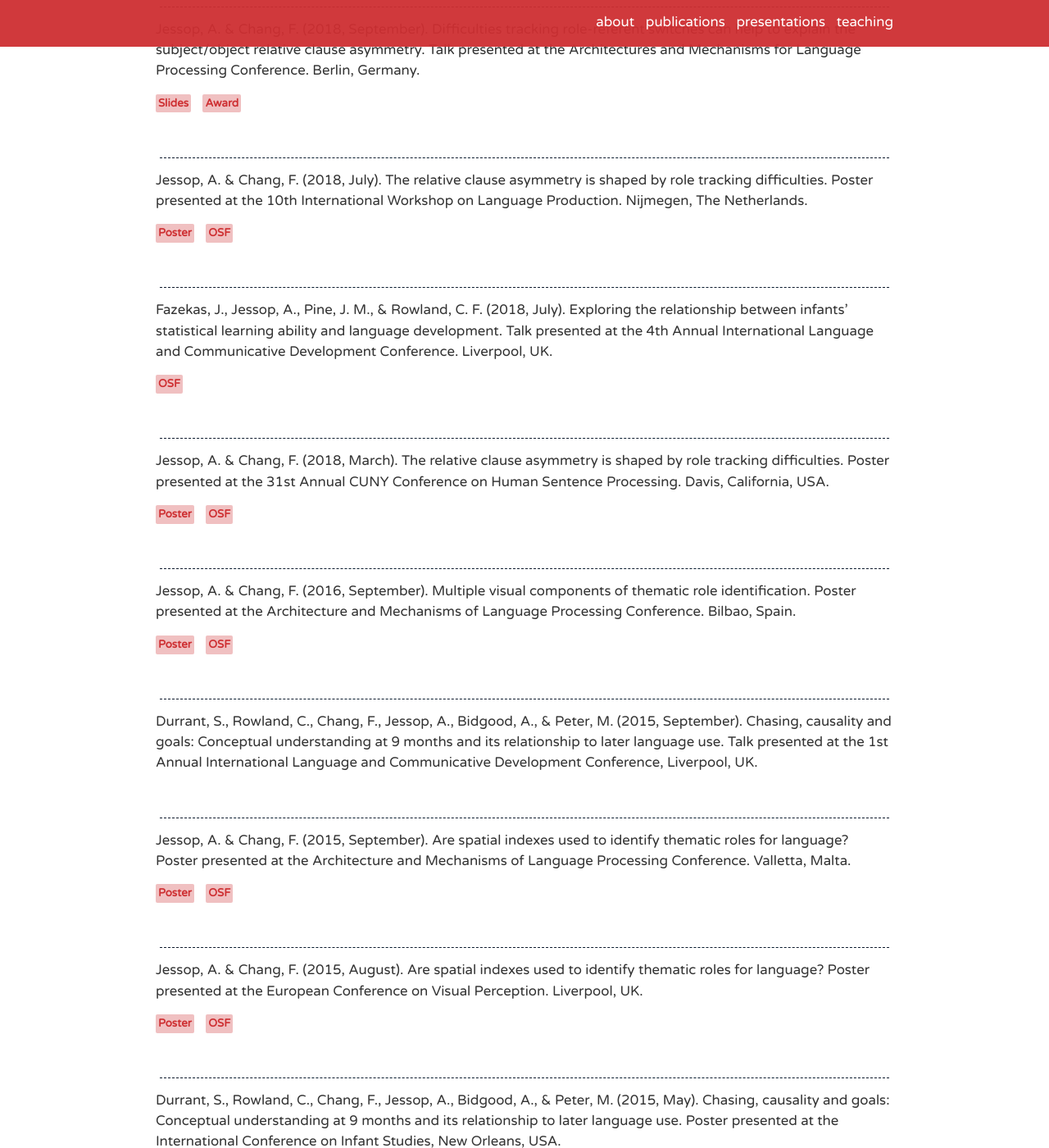
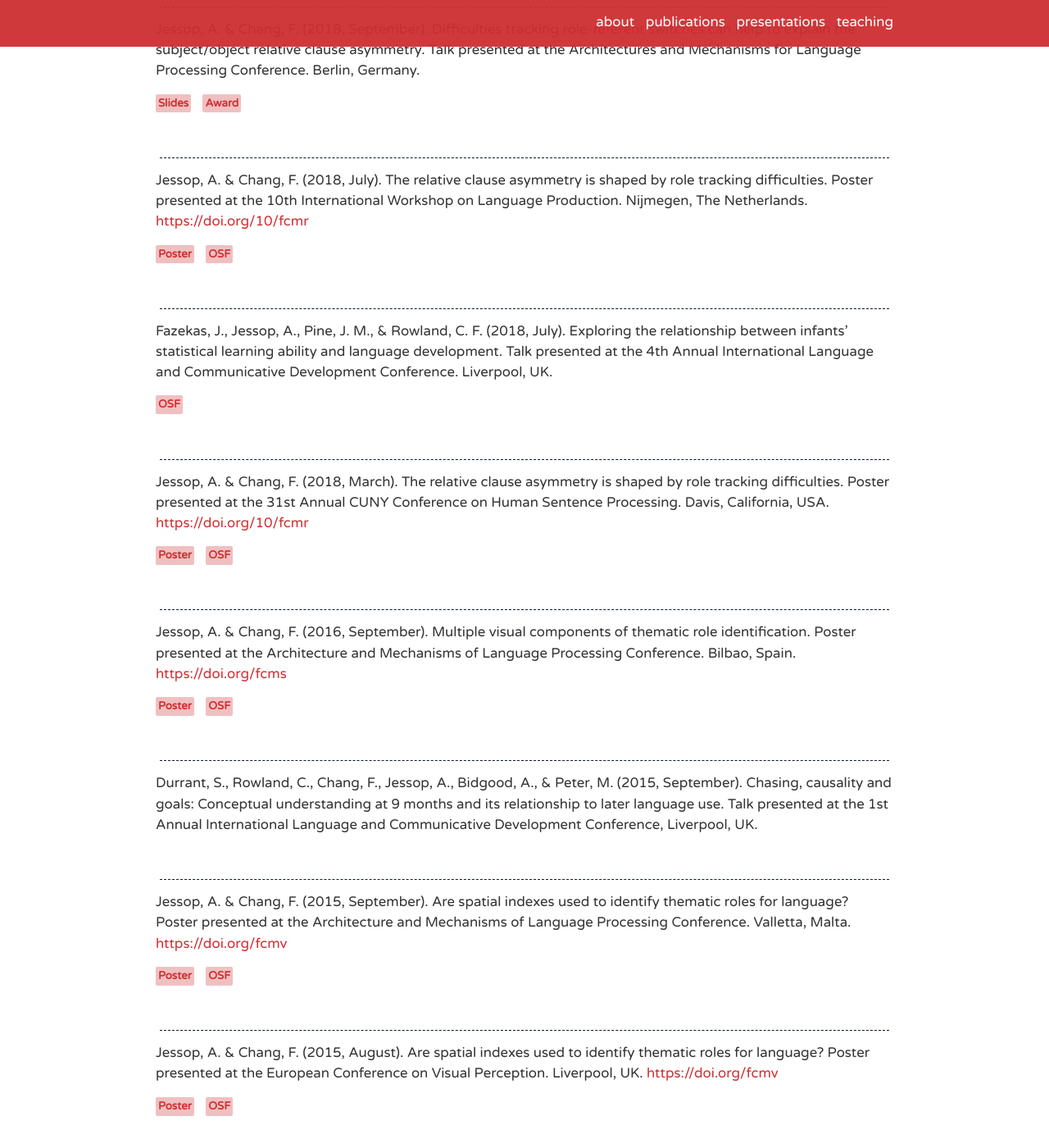
Before and after one commit to andrew-jessop/andrew-jessop.github.io, a Jekyll site: the page built from _pages/presentations.md, in a window 1280 px wide and 1400 px high, scrolled down 522 px. Shown: the whole window at 82% size. Built offline with Jekyll 4.4.1, drawn with Linux system fonts in a browser that asks for light colours; nearby versions of some CDN libraries; part of the change alters nothing that is shown.

Commit message:
Update presentation links

```diff
--- a/_pages/presentations.md
+++ b/_pages/presentations.md
@@ -31,14 +31,13 @@ Jessop, A. & Chang, F. (2018, September). Difficulties tracking role-referent sw
 
 <hr>
 
-Jessop, A. & Chang, F. (2018, July). The relative clause asymmetry is shaped by role tracking difficulties. Poster presented at the 10th International Workshop on Language Production. Nijmegen, The Netherlands.
+Jessop, A. & Chang, F. (2018, July). The relative clause asymmetry is shaped by role tracking difficulties. Poster presented at the 10th International Workshop on Language Production. Nijmegen, The Netherlands. [https://doi.org/10/fcmr](https://doi.org/10/fcmr)
 
- <a href="/posters/jessop_chang_2018_poster.pdf" class="button">Poster</a> <a href="https://osf.io/fqbn9/" class="button">OSF</a>
+<a href="https://doi.org/10/fcmr" class="button">Poster</a> <a href="https://osf.io/pkxzh/" class="button">OSF</a>
 
- <br>
+<br>
 
- <hr>
-
+<hr>
 
 Fazekas, J., Jessop, A., Pine, J. M., & Rowland, C. F. (2018, July). Exploring the relationship between infants' statistical learning ability and language development. Talk presented at the 4th Annual International Language and Communicative Development Conference. Liverpool, UK.
 
@@ -48,17 +47,17 @@ Fazekas, J., Jessop, A., Pine, J. M., & Rowland, C. F. (2018, July). Exploring t
 
 <hr>
 
-Jessop, A. & Chang, F. (2018, March). The relative clause asymmetry is shaped by role tracking difficulties. Poster presented at the 31st Annual CUNY Conference on Human Sentence Processing. Davis, California, USA.
+Jessop, A. & Chang, F. (2018, March). The relative clause asymmetry is shaped by role tracking difficulties. Poster presented at the 31st Annual CUNY Conference on Human Sentence Processing. Davis, California, USA. [https://doi.org/10/fcmr](https://doi.org/10/fcmr)
 
-<a href="/posters/jessop_chang_2018_poster.pdf" class="button">Poster</a> <a href="https://osf.io/fqbn9/" class="button">OSF</a>
+<a href="https://doi.org/10/fcmr" class="button">Poster</a> <a href="https://osf.io/pkxzh/" class="button">OSF</a>
 
 <br>
 
 <hr>
 
-Jessop, A. & Chang, F. (2016, September). Multiple visual components of thematic role identification. Poster presented at the Architecture and Mechanisms of Language Processing Conference. Bilbao, Spain.
+Jessop, A. & Chang, F. (2016, September). Multiple visual components of thematic role identification. Poster presented at the Architecture and Mechanisms of Language Processing Conference. Bilbao, Spain. [https://doi.org/fcms](https://doi.org/fcms)
 
-<a href="/posters/jessop_chang_2016_poster.pdf" class="button">Poster</a> <a href="https://osf.io/k7t83/" class="button">OSF</a>
+<a href="https://doi.org/fcms" class="button">Poster</a> <a href="https://osf.io/k7t83/" class="button">OSF</a>
 
 <br>
 
@@ -70,17 +69,17 @@ Durrant, S., Rowland, C., Chang, F., Jessop, A., Bidgood, A., & Peter, M. (2015,
 
 <hr>
 
-Jessop, A. & Chang, F. (2015, September). Are spatial indexes used to identify thematic roles for language? Poster presented at the Architecture and Mechanisms of Language Processing Conference. Valletta, Malta.
+Jessop, A. & Chang, F. (2015, September). Are spatial indexes used to identify thematic roles for language? Poster presented at the Architecture and Mechanisms of Language Processing Conference. Valletta, Malta. [https://doi.org/fcmv](https://doi.org/fcmv)
 
-<a href="/posters/jessop_chang_2015_poster.pdf" class="button">Poster</a> <a href="https://osf.io/k7t83/" class="button">OSF</a>
+<a href="https://doi.org/fcmv" class="button">Poster</a> <a href="https://osf.io/k7t83/" class="button">OSF</a>
 
 <br>
 
 <hr>
 
-Jessop, A. & Chang, F. (2015, August). Are spatial indexes used to identify thematic roles for language? Poster presented at the European Conference on Visual Perception. Liverpool, UK.
+Jessop, A. & Chang, F. (2015, August). Are spatial indexes used to identify thematic roles for language? Poster presented at the European Conference on Visual Perception. Liverpool, UK. [https://doi.org/fcmv](https://doi.org/fcmv)
 
-<a href="/posters/jessop_chang_2015_poster.pdf" class="button">Poster</a> <a href="https://osf.io/k7t83/" class="button">OSF</a>
+<a href="https://doi.org/fcmv" class="button">Poster</a> <a href="https://osf.io/k7t83/" class="button">OSF</a>
 
 <br>
 
@@ -88,7 +87,7 @@ Jessop, A. & Chang, F. (2015, August). Are spatial indexes used to identify them
 
 Durrant, S., Rowland, C., Chang, F., Jessop, A., Bidgood, A., & Peter, M. (2015, May). Chasing, causality and goals: Conceptual understanding at 9 months and its relationship to later language use. Poster presented at the International Conference on Infant Studies, New Orleans, USA.
 
-<a href="/posters/9mth_studies_icis_2016.pdf" class="button">Poster</a> <a href="https://osf.io/mjv73/" class="button">OSF</a>
+<a href="https://osf.io/mjv73/" class="button">OSF</a>
 
 <br>
 
```
Also changed, not shown: 2 other files.
